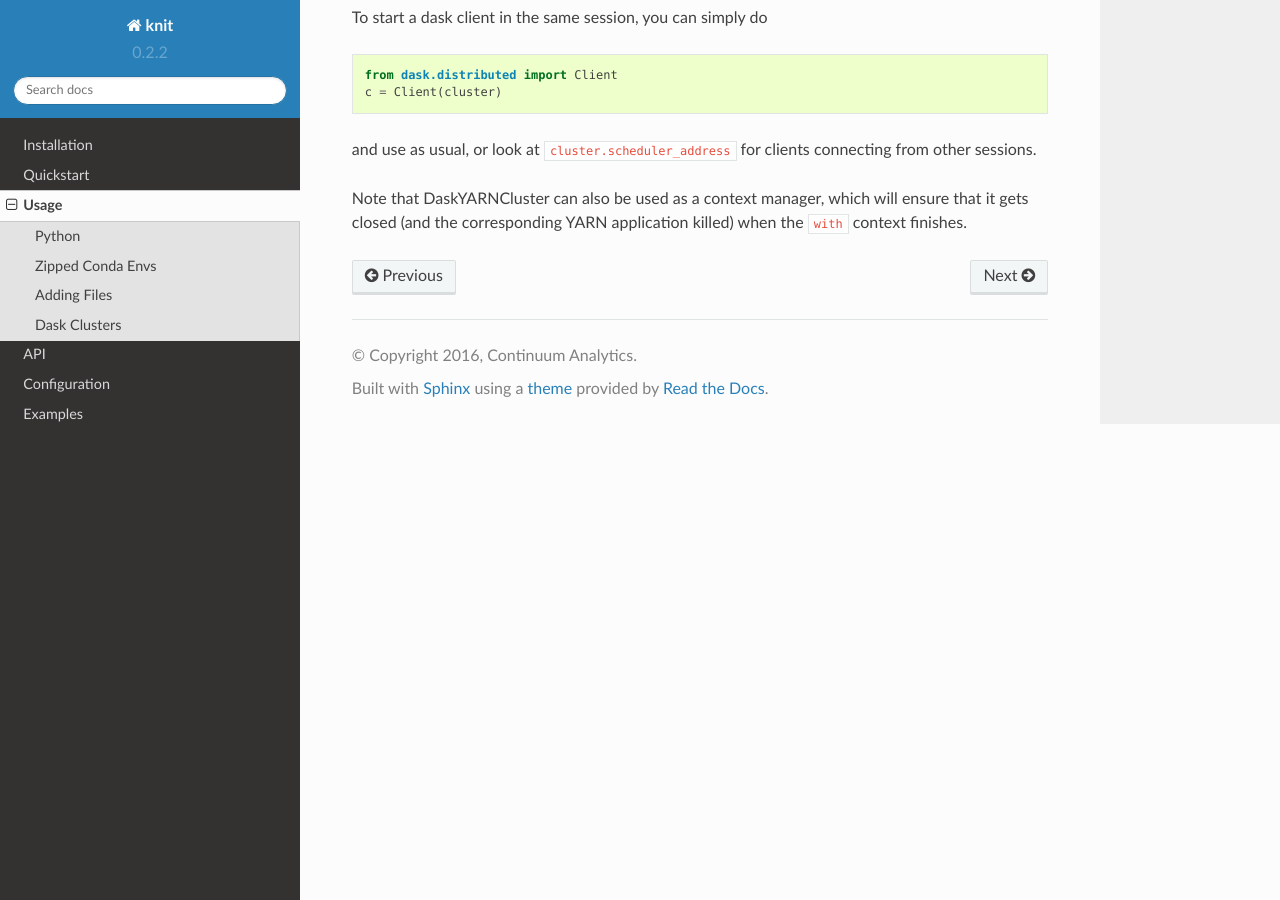
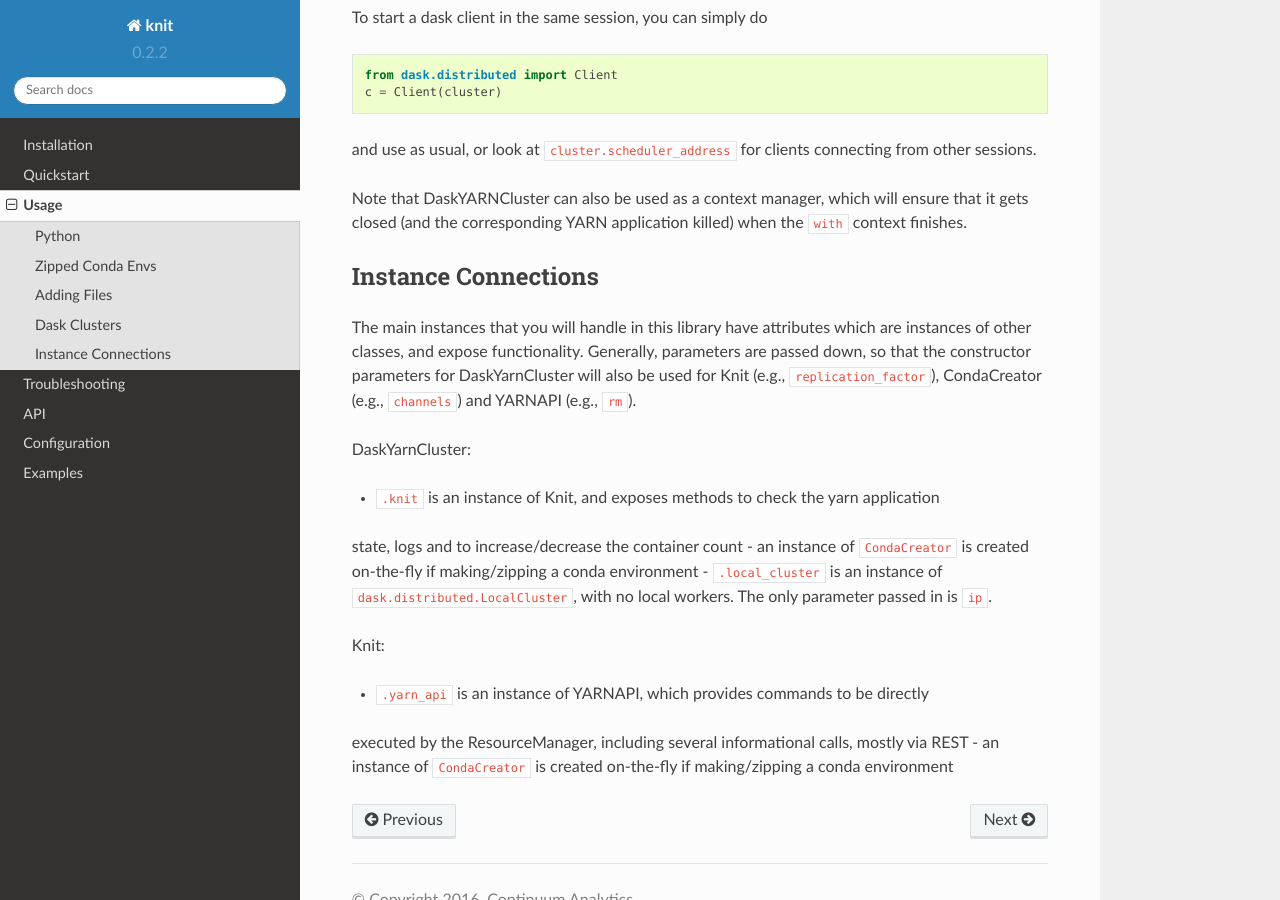
Before and after one commit to dask/knit, a Sphinx documentation site: the page built from docs/source/usage.rst, in a window 1280 px wide and 900 px high, scrolled down 1974 px. Built offline with Sphinx 7.4.7 and the Read the Docs theme 2.0.0, drawn with Linux system fonts in a browser that asks for light colours.

Commit message:
Add troubleshooting

```diff
--- a/docs/source/index.rst
+++ b/docs/source/index.rst
@@ -123,6 +123,7 @@ See :doc:`the quickstart <quickstart>` to get started.
    install
    quickstart
    usage
+   troubleshooting
    api
    configuration
    examples
--- a/docs/source/usage.rst
+++ b/docs/source/usage.rst
@@ -99,3 +99,27 @@ and use as usual, or look at ``cluster.scheduler_address`` for clients connectin
 
 Note that DaskYARNCluster can also be used as a context manager, which will ensure that it gets
 closed (and the corresponding YARN application killed) when the ``with`` context finishes.
+
+
+Instance Connections
+~~~~~~~~~~~~~~~~~~~~
+
+The main instances that you will handle in this library have attributes which
+are instances of other classes, and expose functionality. Generally, parameters are
+passed down, so that the constructor parameters for DaskYarnCluster will also be used
+for Knit (e.g., ``replication_factor``), CondaCreator (e.g., ``channels``) and YARNAPI
+(e.g., ``rm``).
+
+DaskYarnCluster:
+
+- ``.knit`` is an instance of Knit, and exposes methods to check the yarn application
+state, logs and to increase/decrease the container count
+- an instance of ``CondaCreator`` is created on-the-fly if making/zipping a conda environment
+- ``.local_cluster`` is an instance of ``dask.distributed.LocalCluster``, with no local
+workers. The only parameter passed in is ``ip``.
+
+Knit:
+
+- ``.yarn_api`` is an instance of YARNAPI, which provides commands to be directly
+executed by the ResourceManager, including several informational calls, mostly via REST
+- an instance of ``CondaCreator`` is created on-the-fly if making/zipping a conda environment
```
Also changed, not shown: docs/source/troubleshooting.rst (added, +199 -0 lines).
